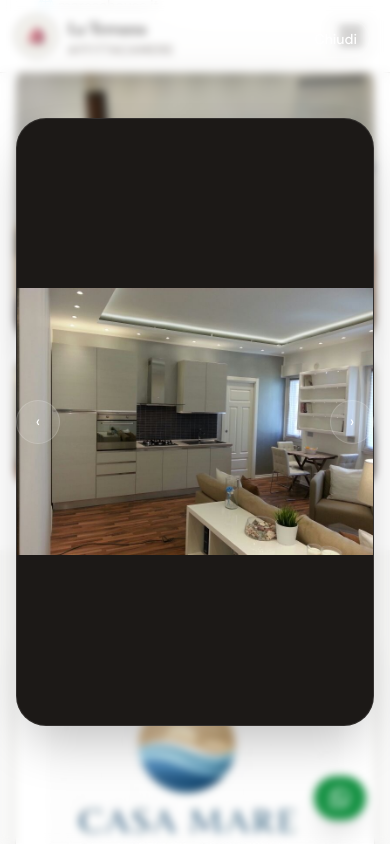
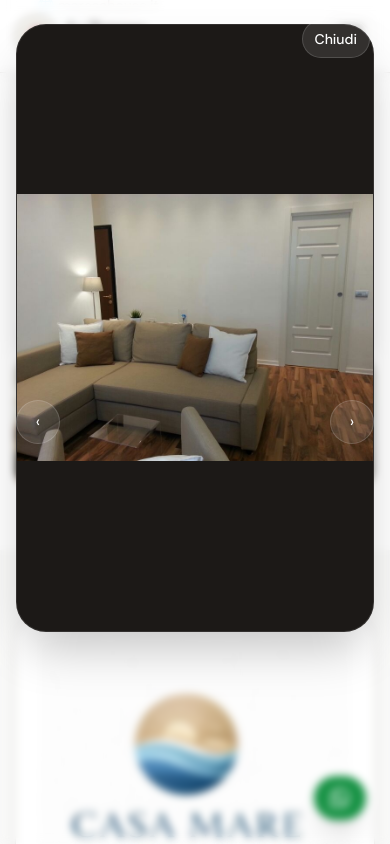
Before and after one commit to Manuell00/la-terrazza-web, a Next.js app: page /partner in a window 390 px wide. Both pictures are taken after a click on the button 71 px from the left and 1498 px from the top of the page. Shown: the part 1076-1920 px from the top of the page. Built offline with nearby package versions, Linux system fonts and the light colour scheme.

Commit message:
Refresh home imagery and platform logos

```diff
--- a/src/app/page.tsx
+++ b/src/app/page.tsx
@@ -212,7 +212,7 @@ export default function HomePage() {
       {/* Final CTA — "Il tuo relax inizia qui" */}
       <section className="relative py-28 md:py-36 overflow-hidden">
         <div className="absolute inset-0">
-          <Image src="/images/struttura/struttura-4.jpg" alt="La Terrazza" fill className="object-cover" />
+          <Image src="/images/struttura/struttura-3.jpg" alt="La Terrazza" fill className="object-cover" />
           <div className="absolute inset-0 bg-stone-900/80" />
         </div>
         <div className="relative z-10 container mx-auto px-4 text-center">
--- a/src/app/partner/page.tsx
+++ b/src/app/partner/page.tsx
@@ -16,6 +16,7 @@ const WA_ICON = (
 );
 
 const marosaImages = [
+  "/images/partner/marosa/logo.png",
   "/images/partner/marosa/marosa-1.jpg",
   "/images/partner/marosa/marosa-2.jpg",
   "/images/partner/marosa/marosa-4.jpg",
@@ -105,7 +106,13 @@ export default function PartnerPage() {
 
             {/* Image grid */}
             <AnimatedSection direction="right">
-              <PartnerGallery images={marosaImages.slice(0, 4)} alt="MaRoSa House" />
+              <PartnerGallery
+                featuredImage={marosaImages[0]}
+                gridImages={marosaImages.slice(1, 4)}
+                lightboxImages={marosaImages.slice(1)}
+                alt="MaRoSa House"
+                featuredMode="contain"
+              />
             </AnimatedSection>
           </div>
 
@@ -157,7 +164,13 @@ export default function PartnerPage() {
 
             {/* Image gallery */}
             <AnimatedSection direction="right" className="order-1 md:order-2">
-              <PartnerGallery images={sanBartolomeoImages} alt="Appartamento San Bartolomeo" featuredMode="contain" />
+              <PartnerGallery
+                featuredImage={sanBartolomeoImages[0]}
+                gridImages={sanBartolomeoImages.slice(1)}
+                lightboxImages={sanBartolomeoImages.slice(1)}
+                alt="Appartamento San Bartolomeo"
+                featuredMode="contain"
+              />
             </AnimatedSection>
           </div>
         </div>
--- a/src/app/prenota/page.tsx
+++ b/src/app/prenota/page.tsx
@@ -82,7 +82,7 @@ export default function PrenotaPage() {
                       <p className="text-[11px] font-semibold tracking-[0.24em] uppercase text-stone-400 mb-1">
                         Tariffa indicativa
                       </p>
-                      <p className="font-serif text-2xl text-stone-800">{room.price}</p>
+                      <p className="text-[1.9rem] font-semibold tracking-[-0.03em] text-stone-800">{room.price}</p>
                     </div>
                     <div className="flex gap-3">
                       <a
@@ -148,7 +148,9 @@ export default function PrenotaPage() {
             {/* Booking */}
             <AnimatedSection delay={0.1}>
               <div className="flex h-full flex-col items-center rounded-[28px] border border-stone-200 bg-stone-50 p-7 text-center shadow-sm transition-all duration-300 hover:-translate-y-1 hover:border-blue-300 hover:bg-blue-50/60 hover:shadow-lg">
-                <div className="mb-4 flex h-14 w-14 items-center justify-center rounded-full bg-white text-3xl shadow-sm">🏨</div>
+                <div className="mb-4 flex h-14 w-14 items-center justify-center rounded-full bg-white shadow-sm">
+                  <Image src="/images/brands/booking-icon.png" alt="Booking.com" width={26} height={26} className="h-[26px] w-[26px] rounded-md" />
+                </div>
                 <h3 className={platformLabelClass}>Booking.com</h3>
                 <p className="max-w-xs text-stone-500 text-sm leading-relaxed mb-6">
                   Prenota su Booking.com con cancellazione flessibile. Migliaia di recensioni verificate.
@@ -177,7 +179,9 @@ export default function PrenotaPage() {
             {/* B&B.it */}
             <AnimatedSection delay={0.2}>
               <div className="flex h-full flex-col items-center rounded-[28px] border border-stone-200 bg-stone-50 p-7 text-center shadow-sm transition-all duration-300 hover:-translate-y-1 hover:border-green-300 hover:bg-green-50/70 hover:shadow-lg">
-                <div className="mb-4 flex h-14 w-14 items-center justify-center rounded-full bg-white text-3xl shadow-sm">🛏️</div>
+                <div className="mb-4 flex h-14 items-center justify-center rounded-[18px] bg-white px-3 shadow-sm">
+                  <Image src="/images/brands/bnb-logo.svg" alt="Bed-and-Breakfast.it" width={84} height={10} className="h-[12px] w-auto" />
+                </div>
                 <h3 className={platformLabelClass}>Bed-and-Breakfast.it</h3>
                 <p className="max-w-xs text-stone-500 text-sm leading-relaxed mb-6">
                   Il portale italiano dei B&B. Trova disponibilità e prenota in pochi click.
--- a/src/components/Hero.tsx
+++ b/src/components/Hero.tsx
@@ -22,7 +22,7 @@ export default function Hero() {
       {/* Parallax background */}
       <motion.div className="absolute inset-0 z-0" style={{ y: bgY }}>
         <Image
-          src="/images/struttura/struttura-4.jpg"
+          src="/images/struttura/struttura-2.jpg"
           alt="La Terrazza Affittacamere — panorama e natura del Monferrato"
           fill
           priority
--- a/src/components/PartnerGallery.tsx
+++ b/src/components/PartnerGallery.tsx
@@ -1,24 +1,46 @@
 "use client";
 
-import { useState } from "react";
+import { useCallback, useEffect, useState } from "react";
 import Image from "next/image";
 
 interface Props {
-  images: string[];
+  featuredImage: string;
+  gridImages: string[];
+  lightboxImages: string[];
   alt: string;
   featuredMode?: "cover" | "contain";
 }
 
-export default function PartnerGallery({ images, alt, featuredMode = "cover" }: Props) {
+export default function PartnerGallery({
+  featuredImage,
+  gridImages,
+  lightboxImages,
+  alt,
+  featuredMode = "cover",
+}: Props) {
   const [selected, setSelected] = useState<number | null>(null);
-  const [featured, ...rest] = images;
 
   const openAt = (index: number) => setSelected(index);
-  const close = () => setSelected(null);
-  const go = (direction: number) => {
+  const close = useCallback(() => setSelected(null), []);
+  const go = useCallback((direction: number) => {
     if (selected === null) return;
-    setSelected((selected + direction + images.length) % images.length);
-  };
+    setSelected((selected + direction + lightboxImages.length) % lightboxImages.length);
+  }, [lightboxImages.length, selected]);
+
+  useEffect(() => {
+    if (selected === null) return;
+    const onKeyDown = (event: KeyboardEvent) => {
+      if (event.key === "Escape") close();
+      if (event.key === "ArrowRight") go(1);
+      if (event.key === "ArrowLeft") go(-1);
+    };
+    document.body.style.overflow = "hidden";
+    window.addEventListener("keydown", onKeyDown);
+    return () => {
+      document.body.style.overflow = "";
+      window.removeEventListener("keydown", onKeyDown);
+    };
+  }, [close, go, selected]);
 
   return (
     <>
@@ -30,10 +52,10 @@ export default function PartnerGallery({ images, alt, featuredMode = "cover" }:
           aria-label={`Apri la galleria di ${alt}`}
         >
           <Image
-            src={featured}
+            src={featuredImage}
             alt={`${alt} principale`}
             fill
-            className={`${featuredMode === "contain" ? "object-contain p-8" : "object-cover"} transition-transform duration-500 group-hover:scale-[1.03]`}
+            className={`${featuredMode === "contain" ? "object-contain p-6 md:p-8" : "object-cover"} transition-transform duration-500 group-hover:scale-[1.03]`}
           />
           <div className="absolute inset-0 bg-gradient-to-t from-stone-950/25 to-transparent opacity-0 transition-opacity duration-300 group-hover:opacity-100" />
           <span className="absolute bottom-4 right-4 rounded-full bg-white/90 px-3 py-1 text-xs font-medium text-stone-700 shadow-sm">
@@ -41,11 +63,11 @@ export default function PartnerGallery({ images, alt, featuredMode = "cover" }:
           </span>
         </button>
         <div className="grid grid-cols-3 gap-3">
-          {rest.map((src, i) => (
+          {gridImages.map((src, i) => (
             <button
               key={src}
               type="button"
-              onClick={() => openAt(i + 1)}
+              onClick={() => openAt(i)}
               className="group relative block h-32 overflow-hidden rounded-2xl ring-1 ring-stone-200"
               aria-label={`Apri immagine ${i + 2} di ${alt}`}
             >
@@ -61,25 +83,31 @@ export default function PartnerGallery({ images, alt, featuredMode = "cover" }:
       </div>
 
       {selected !== null && (
-        <div className="fixed inset-0 z-[70] flex items-center justify-center bg-stone-950/88 px-4 backdrop-blur-sm">
+        <div className="fixed inset-0 z-[70] px-4 py-6">
           <button
             type="button"
             onClick={close}
-            className="absolute right-5 top-5 rounded-full border border-white/15 bg-white/10 px-3 py-2 text-sm font-medium text-white transition-colors hover:bg-white/15"
+            className="absolute inset-0 bg-stone-950/88 backdrop-blur-sm"
+            aria-label="Chiudi galleria"
+          />
+          <button
+            type="button"
+            onClick={close}
+            className="absolute right-5 top-5 z-20 rounded-full border border-white/15 bg-white/10 px-3 py-2 text-sm font-medium text-white transition-colors hover:bg-white/15"
           >
             Chiudi
           </button>
           <button
             type="button"
             onClick={() => go(-1)}
-            className="absolute left-4 top-1/2 z-10 flex h-11 w-11 -translate-y-1/2 items-center justify-center rounded-full border border-white/15 bg-white/10 text-white transition-colors hover:bg-white/15"
+            className="absolute left-4 top-1/2 z-20 flex h-11 w-11 -translate-y-1/2 items-center justify-center rounded-full border border-white/15 bg-white/10 text-white transition-colors hover:bg-white/15"
             aria-label="Immagine precedente"
           >
             ‹
           </button>
-          <div className="relative h-[72vh] w-full max-w-5xl overflow-hidden rounded-[30px] border border-white/10 bg-stone-900 shadow-2xl">
+          <div className="relative z-10 mx-auto h-[72vh] w-full max-w-5xl overflow-hidden rounded-[30px] border border-white/10 bg-stone-900 shadow-2xl">
             <Image
-              src={images[selected]}
+              src={lightboxImages[selected]}
               alt={`${alt} ${selected + 1}`}
               fill
               className="object-contain"
@@ -89,7 +117,7 @@ export default function PartnerGallery({ images, alt, featuredMode = "cover" }:
           <button
             type="button"
             onClick={() => go(1)}
-            className="absolute right-4 top-1/2 z-10 flex h-11 w-11 -translate-y-1/2 items-center justify-center rounded-full border border-white/15 bg-white/10 text-white transition-colors hover:bg-white/15"
+            className="absolute right-4 top-1/2 z-20 flex h-11 w-11 -translate-y-1/2 items-center justify-center rounded-full border border-white/15 bg-white/10 text-white transition-colors hover:bg-white/15"
             aria-label="Immagine successiva"
           >
             ›
--- a/src/components/RoomPageTemplate.tsx
+++ b/src/components/RoomPageTemplate.tsx
@@ -34,9 +34,18 @@ const AirbnbLogo = () => (
 );
 
 const BookingLogo = () => (
-  <span className={platformLabelClass}>
-    Booking<span className="opacity-60">.com</span>
-  </span>
+  <div className="flex items-center gap-2">
+    <Image src="/images/brands/booking-icon.png" alt="Booking.com" width={18} height={18} className="h-[18px] w-[18px] rounded-[4px]" />
+    <span className={platformLabelClass}>
+      Booking<span className="opacity-60">.com</span>
+    </span>
+  </div>
+);
+
+const BedAndBreakfastLogo = () => (
+  <div className="flex items-center gap-2">
+    <Image src="/images/brands/bnb-logo.svg" alt="Bed-and-Breakfast.it" width={84} height={10} className="h-[12px] w-auto" />
+  </div>
 );
 
 const WA_ICON = (
@@ -158,7 +167,7 @@ export default function RoomPageTemplate({ room, otherRooms }: Props) {
                     {/* 5. B&B.it */}
                     <a href={siteConfig.links.bedAndBreakfast} target="_blank" rel="noopener noreferrer"
                       className={platformButtonBase}>
-                      <span className={platformLabelClass}>Bed-and-Breakfast.it</span>
+                      <BedAndBreakfastLogo />
                     </a>
                   </div>
 
```
Also changed, not shown: public/images/brands/bnb-logo.svg (added), public/images/brands/booking-icon.png (added).
